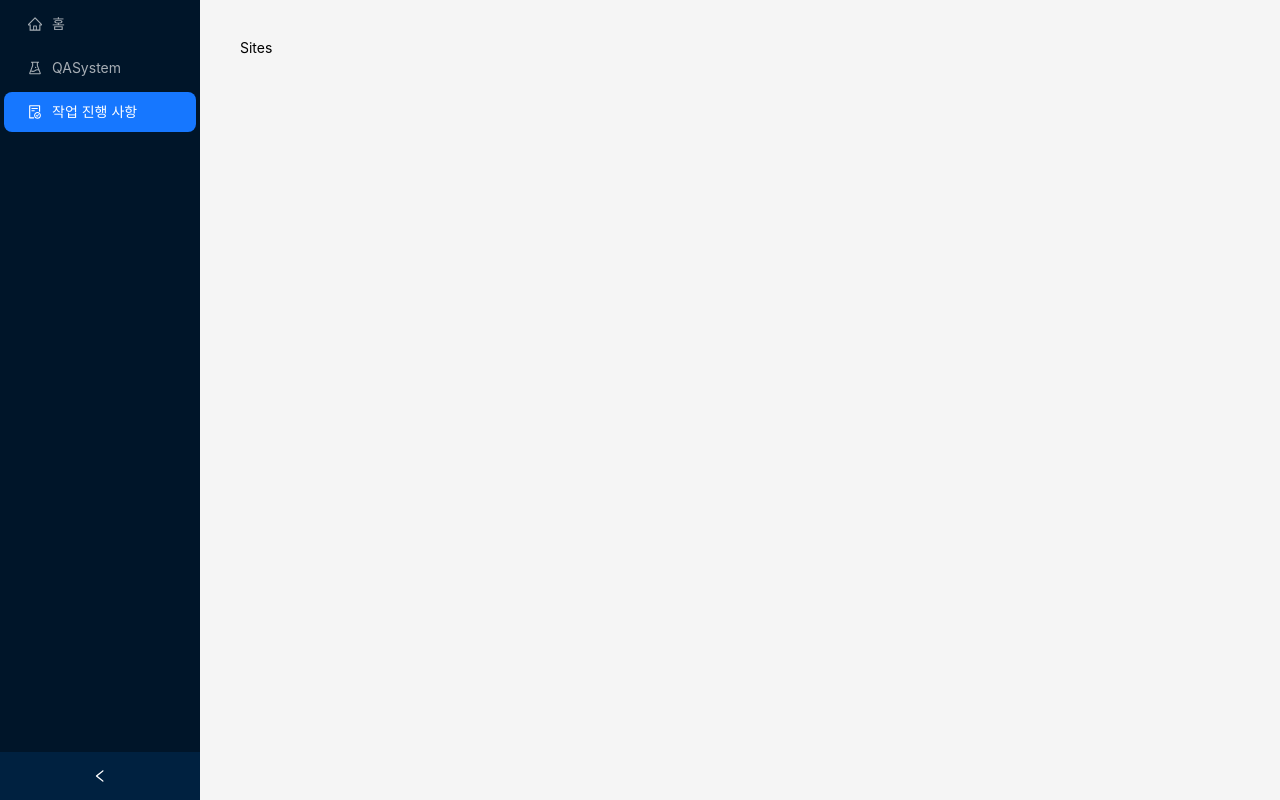
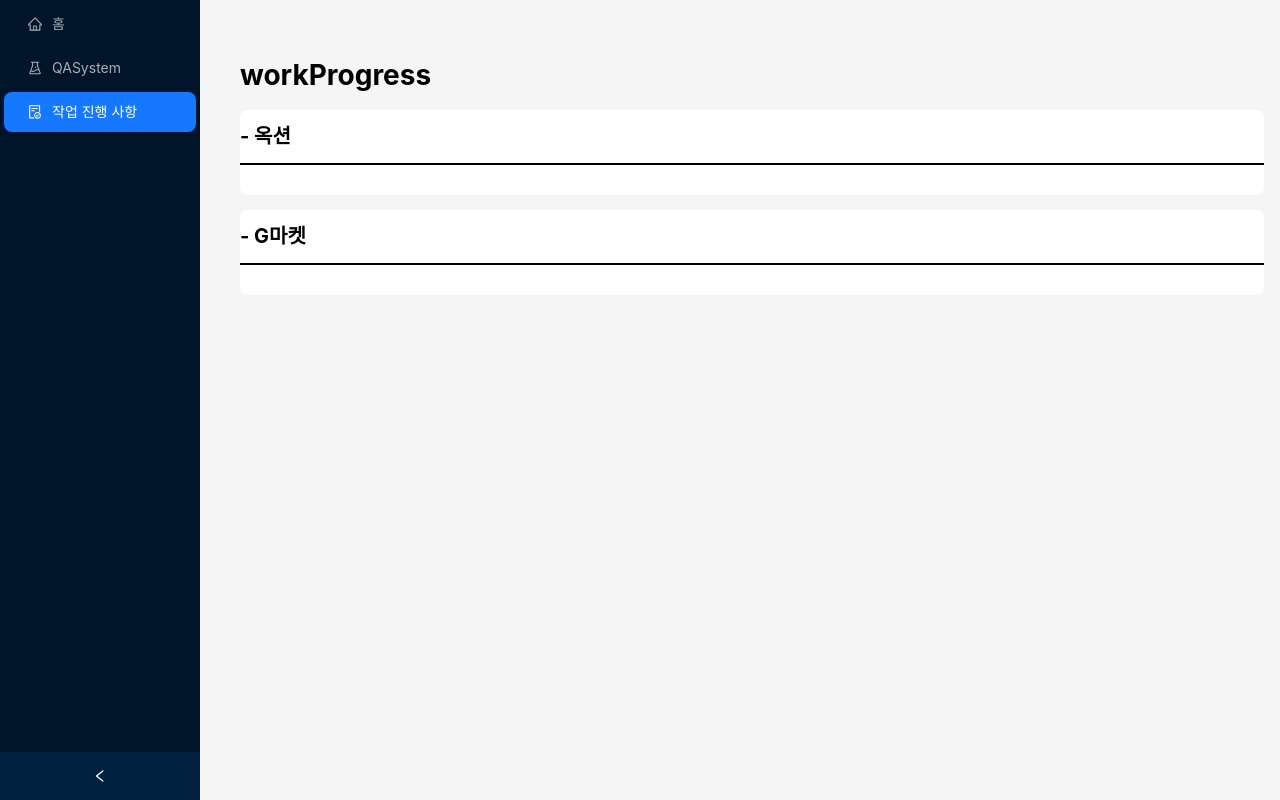
Before and after one commit to maverick-playauto/qa-web-front, a React (Create React App) app: page /work-progress in a window 1280 px wide. Built offline with nearby package versions, Linux system fonts and the light colour scheme.

Commit message:
작업상세현황 작업

```diff
--- a/package.json
+++ b/package.json
@@ -13,6 +13,7 @@
     "@types/react-dom": "^18.2.7",
     "@types/react-router-dom": "^5.3.3",
     "antd": "^5.12.8",
+    "jotai": "^2.6.3",
     "react": "^18.2.0",
     "react-dom": "^18.2.0",
     "react-highlight-words": "^0.20.0",
--- /dev/null
+++ b/src/features/workProgress/Accordion.tsx
@@ -0,0 +1,66 @@
+import React, { useState } from 'react';
+import {
+  AccordionItemWrapper,
+  AccordionWrapper,
+  BodyWrapper,
+  TitleWrapper,
+} from './styles/Styles';
+
+interface AccordionItemProps {
+  title: string;
+  content: string;
+  index: number; // 각 아코디언의 인덱스 추가
+  openIndex: number | null; // 열린 아코디언의 인덱스 추가
+  onToggle: (index: number) => void; // 클릭 시 다른 아코디언 닫기 위한 콜백 함수 추가
+}
+
+const AccordionItem: React.FC<AccordionItemProps> = ({
+  title,
+  content,
+  index,
+  openIndex,
+  onToggle,
+}) => {
+  const isOpen = openIndex === index;
+
+  return (
+    <AccordionItemWrapper>
+      <TitleWrapper
+        style={{ cursor: 'pointer' }}
+        onClick={() => onToggle(index)}
+      >
+        <strong>- {title}</strong>
+      </TitleWrapper>
+      {isOpen && <BodyWrapper>{content}</BodyWrapper>}
+    </AccordionItemWrapper>
+  );
+};
+
+const Accordion = () => {
+  const [openIndex, setOpenIndex] = useState<number | null>(null);
+
+  const handleToggle = (index: number) => {
+    setOpenIndex(prevOpenIndex => (prevOpenIndex === index ? null : index));
+  };
+
+  return (
+    <AccordionWrapper>
+      <AccordionItem
+        title="옥션"
+        content="안녕하세요 옥션입니다."
+        index={0}
+        openIndex={openIndex}
+        onToggle={handleToggle}
+      />
+      <AccordionItem
+        title="G마켓"
+        content="안녕하세요 G마켓입니다."
+        index={1}
+        openIndex={openIndex}
+        onToggle={handleToggle}
+      />
+    </AccordionWrapper>
+  );
+};
+
+export default Accordion;
--- /dev/null
+++ b/src/features/workProgress/Container.tsx
@@ -0,0 +1,6 @@
+import Accordion from './Accordion';
+const Container = () => {
+  return <Accordion />;
+};
+
+export default Container;
--- /dev/null
+++ b/src/features/workProgress/styles/Styles.ts
@@ -0,0 +1,29 @@
+import styled from 'styled-components';
+
+export const BodyWrapper = styled.div`
+  transition: all 0.6s ease-out;
+  overflow: hidden;
+`;
+
+export const TitleWrapper = styled.div`
+  transition: all 0.6s ease-out;
+  overflow: hidden;
+  font-size: 20px;
+  margin-top: 15px;
+  margin-bottom: 15px;
+  padding-bottom: 15px;
+  border-bottom: 2px solid;
+`;
+
+export const AccordionItemWrapper = styled.div`
+  transition: all 0.6s ease-out;
+  overflow: hidden;
+  background-color: white;
+  padding-bottom: 15px;
+  margin-bottom: 15px;
+  border-radius: 8px;
+`;
+
+export const AccordionWrapper = styled.div`
+  width: 80vw;
+`;
--- a/src/pages/workProgress/WorkProgress.tsx
+++ b/src/pages/workProgress/WorkProgress.tsx
@@ -1,5 +1,12 @@
+import Container from 'features/workProgress/Container';
+
 const WorkProgress = () => {
-  return <div>Sites</div>;
+  return (
+    <main>
+      <h1>workProgress</h1>
+      <Container />
+    </main>
+  );
 };
 
 export default WorkProgress;
```
Also changed, not shown: 1 other file (tests, documents, lock files or other folders).
